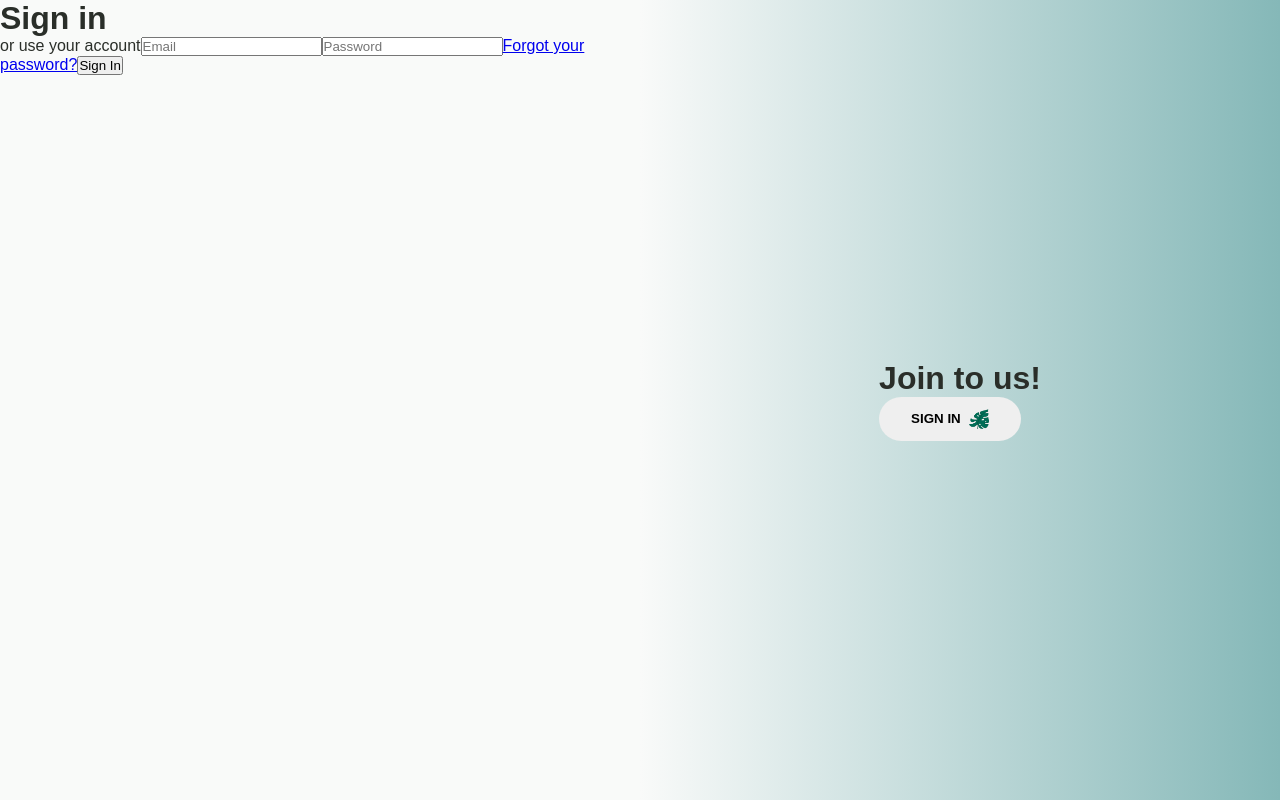
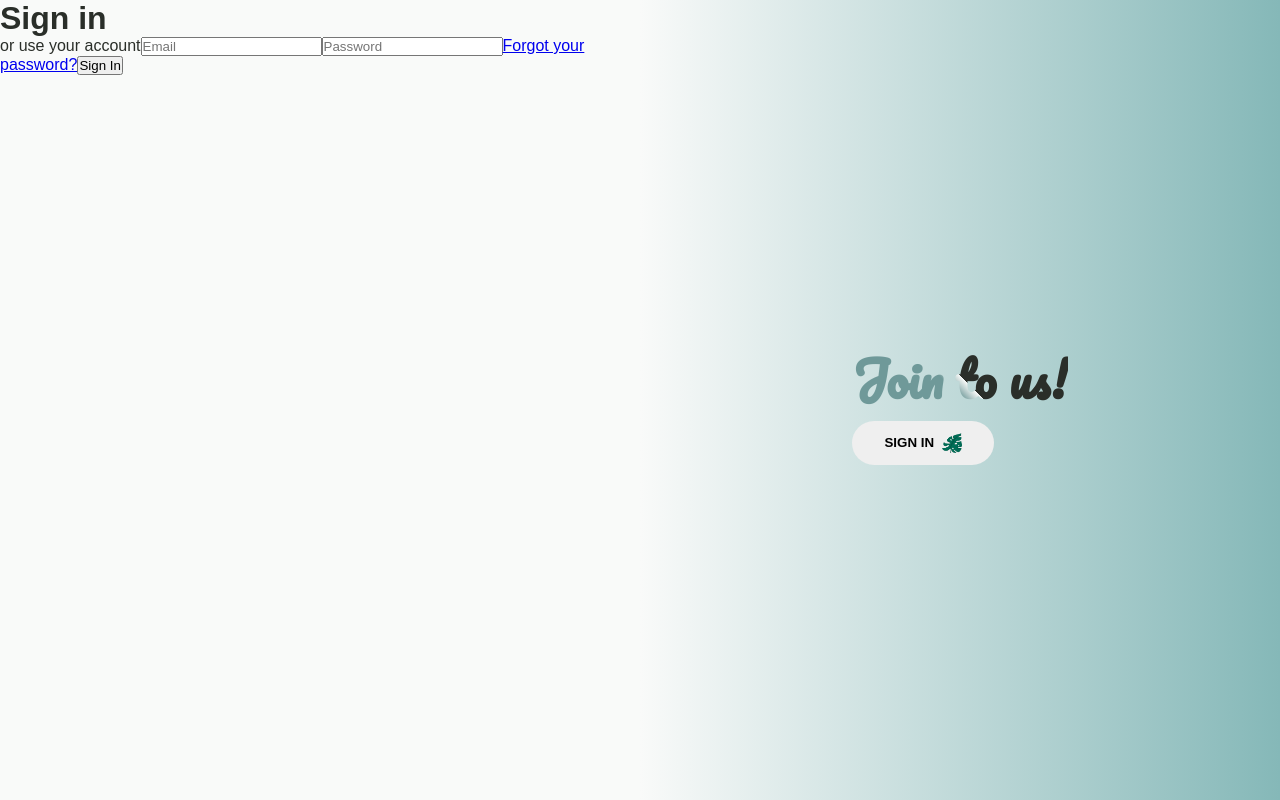
Before and after one commit to pawelek7k/TaskFlow, a Next.js app: page / in a window 1280 px wide. Built offline with nearby package versions, Linux system fonts and the light colour scheme.

Commit message:
add h1 styles

```diff
--- /dev/null
+++ b/app/components/Headline/index.tsx
@@ -0,0 +1,9 @@
+import styles from "./styles.module.css";
+
+interface HeadlineType {
+  label: string;
+}
+
+export const Headline: React.FC<HeadlineType> = ({ label }) => {
+  return <h1 className={styles.text}>{label}</h1>;
+};
--- /dev/null
+++ b/app/components/Headline/styles.module.css
@@ -0,0 +1,14 @@
+.text {
+  font-family: var(--logo-font);
+  font-size: 3rem;
+  color: var(--primary-color);
+  background-image: linear-gradient(
+    45deg,
+    var(--primary-color) 44%,
+    var(--background) 51%,
+    var(--text) 43%
+  );
+  background-clip: text;
+  -webkit-background-clip: text;
+  -webkit-text-fill-color: transparent;
+}
--- a/app/components/RegisterCard/index.tsx
+++ b/app/components/RegisterCard/index.tsx
@@ -1,5 +1,6 @@
 import React from "react";
 import { PrimaryButton } from "../Button";
+import { Headline } from "../Headline";
 
 interface RegisterCardProps {
   heading: string;
@@ -16,7 +17,7 @@ export const RegisterCard: React.FC<RegisterCardProps> = ({
 }) => {
   return (
     <div>
-      <h1>{heading}</h1>
+      <Headline label={heading} />
       <p>{description}</p>
       <PrimaryButton onClick={onClick} label={button} />
     </div>
```
